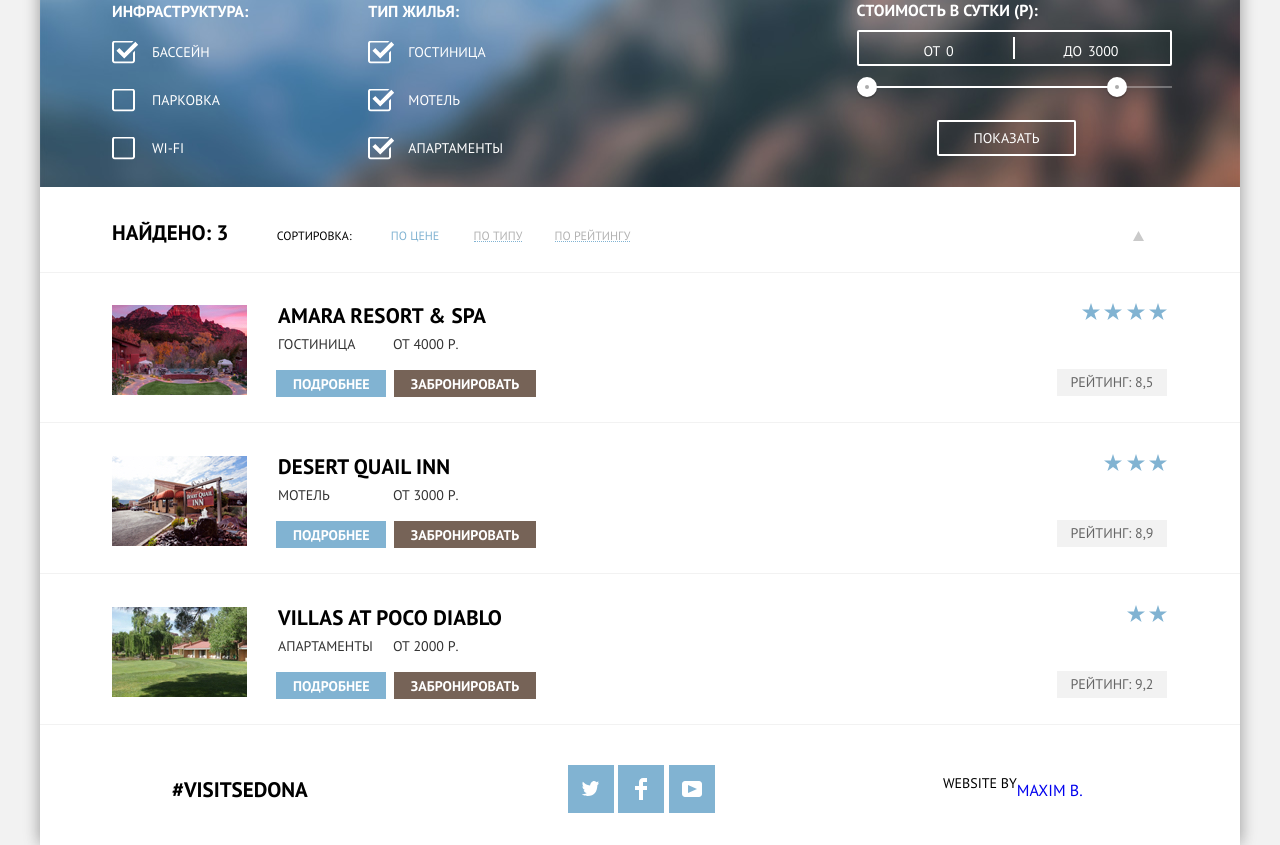
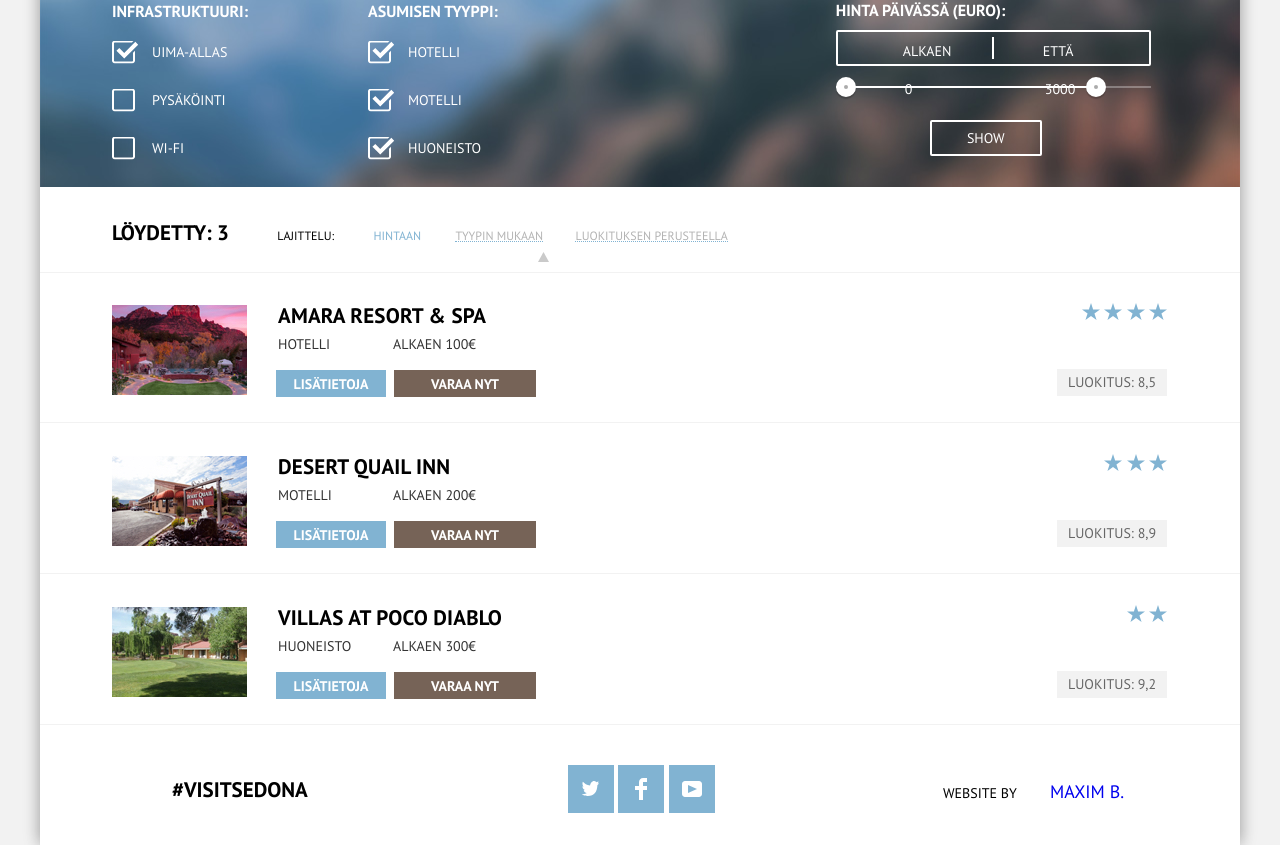
Before and after one commit to mouxez/1025673-sedona-25, a plain HTML site: page hotels.html in a window 1280 px wide. Shown: the part 84-929 px from the top of the page. Drawn offline with Linux system fonts and the light colour scheme.

Commit message:
translation

```diff
--- a/css/style.css
+++ b/css/style.css
@@ -1386,3 +1386,11 @@
 .field-number-input {
   -moz-appearance: textfield;
 }
+
+.my-name {
+margin-left: 10px;
+position: absolute;
+left: 1000px;
+top: 57px;
+font-size: 18px;
+}
--- a/hotels.html
+++ b/hotels.html
@@ -16,26 +16,26 @@
           </a>
           <nav class="site-navigation">
             <ul class="nav-list">
-              <li class="nav-item nav-item-1"><a href="#">Информация</a></li>
-              <li class="nav-item nav-item-2"><a href="#">Фото и видео</a></li>
-              <li class="nav-item nav-item-3"><a href="#">Карта штата</a></li>
-              <li class="nav-item nav-item-4 nav-item-active"><a href="#">Гостиницы</a></li>
+              <li class="nav-item nav-item-1"><a href="#">tärkein</a></li>
+              <li class="nav-item nav-item-2"><a href="#">valokuva ja video</a></li>
+              <li class="nav-item nav-item-3"><a href="#">kartta</a></li>
+              <li class="nav-item nav-item-4 nav-item-active"><a href="#">hotellit</a></li>
             </ul>
           </nav>
         </div>
       </header>
       <main class="conteiner">
-        <h1 class="visually-hidden">Поиск отелей в Sedona</h1>
+        <h1 class="visually-hidden">Hae hotellit kohteessa Sedona</h1>
         <form class="filter-range">
           <div class="infrastructure">
-            <h3 class="filter-heading">Инфраструктура:</h3>
+            <h3 class="filter-heading">infrastruktuuri:</h3>
             <label class="check">
               <input class="check-input" type="checkbox" name="pool" value="pool" checked>
-              <span class="check-box">Бассейн</span>
+              <span class="check-box">uima-allas</span>
             </label>
             <label class="check">
               <input class="check-input" type="checkbox" name="parking" value="parking">
-              <span class="check-box">Парковка</span>
+              <span class="check-box">pysäköinti</span>
             </label>
             <label class="check">
               <input class="check-input" type="checkbox" name="Wi-Fi" value="Wi-Fi">
@@ -43,25 +43,25 @@
             </label>
           </div>
           <div class="housing-type">
-            <h3 class="filter-heading">Тип жилья:</h3>
+            <h3 class="filter-heading">Asumisen tyyppi:</h3>
             <label class="check">
               <input class="check-input" type="checkbox" name="pool" value="pool" checked>
-              <span class="check-box">Гостиница</span>
+              <span class="check-box">hotelli</span>
             </label>
             <label class="check">
               <input class="check-input" type="checkbox" name="parking" value="parking" checked>
-              <span class="check-box">Мотель</span>
+              <span class="check-box">motelli</span>
             </label>
             <label class="check">
               <input class="check-input" type="checkbox" name="Wi-Fi" value="Wi-Fi" checked>
-              <span class="check-box">Апартаменты</span>
+              <span class="check-box">huoneisto</span>
             </label>
           </div>
           <div class="range-price">
-            <div class="filter-heading">Стоимость в сутки (Р):</div>
+            <div class="filter-heading">Hinta päivässä (EURO):</div>
             <div class="price-controls">
-              <label class="min-price">от <input type="text" name="min-price" value="0"></label>
-              <label class="max-price">до <input type="text" name="max-price" value="3000"></label>
+              <label class="min-price">alkaen <input type="text" name="min-price" value="0"></label>
+              <label class="max-price">että <input type="text" name="max-price" value="3000"></label>
             </div>
             <div class="range-controls">
               <div class="scale">
@@ -70,16 +70,16 @@
               <div class="range-toggle range-toggle-min"></div>
               <div class="range-toggle range-toggle-max"></div>
             </div>
-            <button class="btn-transparent" type="submit">Показать</button>
+            <button class="btn-transparent" type="submit">show</button>
           </div>
         </form>
         <div class="sorting">
           <div class="sotring-area-wrap">
-            <span class="found-objects">Найдено: 3</span>
-            <span class="sorting-by">Сортировка:</span>
-            <button class="price-btn sorting-btn" type="button">По цене</button>
-            <button class="type-btn sorting-btn" type="button">По типу</button>
-            <button class="rating-btn sorting-btn" type="button">По рейтингу</button>
+            <span class="found-objects">löydetty: 3</span>
+            <span class="sorting-by">lajittelu:</span>
+            <button class="price-btn sorting-btn" type="button">Hintaan</button>
+            <button class="type-btn sorting-btn" type="button">Tyypin mukaan</button>
+            <button class="rating-btn sorting-btn" type="button">luokituksen perusteella</button>
             <span class="sorting-arrows">
               <button class="sorting-arrow-up sorting-btn"></button>
               <button class="sorting-arrow-down sorting-btn"></button>
@@ -87,7 +87,7 @@
           </div>
         </div>
         <div class="hotel-list-wrap">
-          <h2 class="visually-hidden">Список отелей</h2>
+          <h2 class="visually-hidden">Hotelliluettelo</h2>
           <ul class="hotels-list">
             <li>
               <div class="card card-1">
@@ -99,12 +99,12 @@
                     <h3 class="hotel-name">Amara Resort & Spa</h3>
                   </a>
                   <div class="institution-price">
-                    <span>Гостиница</span>
-                    <span>от 4000 Р.</span>
+                    <span>hotelli</span>
+                    <span>alkaen 100&#8364;</span>
                   </div>
                   <div class="btn-wrap">
-                    <a class="btn more-info" href="hotel-name.html">Подробнее</a>
-                    <a class="btn book" href="order-page.html">Забронировать</a>
+                    <a class="btn more-info" href="hotel-name.html">Lisätietoja</a>
+                    <a class="btn book" href="order-page.html">Varaa nyt</a>
                   </div>
                 </div>
                 <div class="rating">
@@ -114,7 +114,7 @@
                     <img src="img/star-icon.svg" width="18" height="17" alt="icon-star">
                     <img src="img/star-icon.svg" width="18" height="17" alt="icon-star">
                   </div>
-                  <span class="rating-score">Рейтинг: 8,5</span>
+                  <span class="rating-score">luokitus: 8,5</span>
                 </div>
               </div>
             </li>
@@ -128,12 +128,12 @@
                     <h3 class="hotel-name">Desert Quail Inn</h3>
                   </a>
                   <div class="institution-price">
-                    <span>Мотель</span>
-                    <span>от 3000 Р.</span>
+                    <span>motelli</span>
+                    <span>alkaen 200&#8364;</span>
                   </div>
                   <div class="btn-wrap">
-                    <a class="btn more-info" href="hotel-name.html">Подробнее</a>
-                    <a class="btn book" href="order-page.html">Забронировать</a>
+                    <a class="btn more-info" href="hotel-name.html">Lisätietoja</a>
+                    <a class="btn book" href="order-page.html">Varaa nyt</a>
                   </div>
                 </div>
                 <div class="rating">
@@ -142,7 +142,7 @@
                     <img src="img/star-icon.svg" width="18" height="17" alt="icon-star">
                     <img src="img/star-icon.svg" width="18" height="17" alt="icon-star">
                   </div>
-                  <span class="rating-score">Рейтинг: 8,9</span>
+                  <span class="rating-score">luokitus: 8,9</span>
                 </div>
               </div>
             </li>
@@ -156,12 +156,12 @@
                     <h3 class="hotel-name">Villas at Poco Diablo</h3>
                   </a>
                   <div class="institution-price">
-                    <span>Апартаменты</span>
-                    <span>от 2000 Р.</span>
+                    <span>huoneisto</span>
+                    <span>alkaen 300&#8364;</span>
                   </div>
                   <div class="btn-wrap">
-                    <a class="btn more-info" href="hotel-name.html">Подробнее</a>
-                    <a class="btn book" href="order-page.html">Забронировать</a>
+                    <a class="btn more-info" href="hotel-name.html">Lisätietoja</a>
+                    <a class="btn book" href="order-page.html">Varaa nyt</a>
                   </div>
                 </div>
                 <div class="rating">
@@ -169,7 +169,7 @@
                     <img src="img/star-icon.svg" width="18" height="17" alt="icon-star">
                     <img src="img/star-icon.svg" width="18" height="17" alt="icon-star">
                   </div>
-                  <span class="rating-score">Рейтинг: 9,2</span>
+                  <span class="rating-score">luokitus: 9,2</span>
                 </div>
               </div>
             </li>
@@ -186,7 +186,7 @@
           </ul>
           <div class="copyright">
             <span class="academy-copyright">Website by</span>
-            <a href="https://github.com/mouxez"><p class="my-name">Maxim B.<p></a>
+            <a href="https://github.com/mouxez" target="_blank"><span class="my-name">Maxim B.<span></a>
           </div>
         </div>
       </footer>
--- a/js/main.min.js
+++ /dev/null
@@ -1 +0,0 @@
-document.addEventListener("DOMContentLoaded",function(){var e=document.querySelector(".hotel-search"),t=e.querySelector(".hotel-search-form");t.classList.remove("hotel-search-form-active"),e.addEventListener("click",function(e){var o=e.target;o.classList.contains("main-button")&&t.classList.toggle("hotel-search-form-active")})});
```
Also changed, not shown: index.html (+1 -1 lines), css/style.min.css (deleted).
